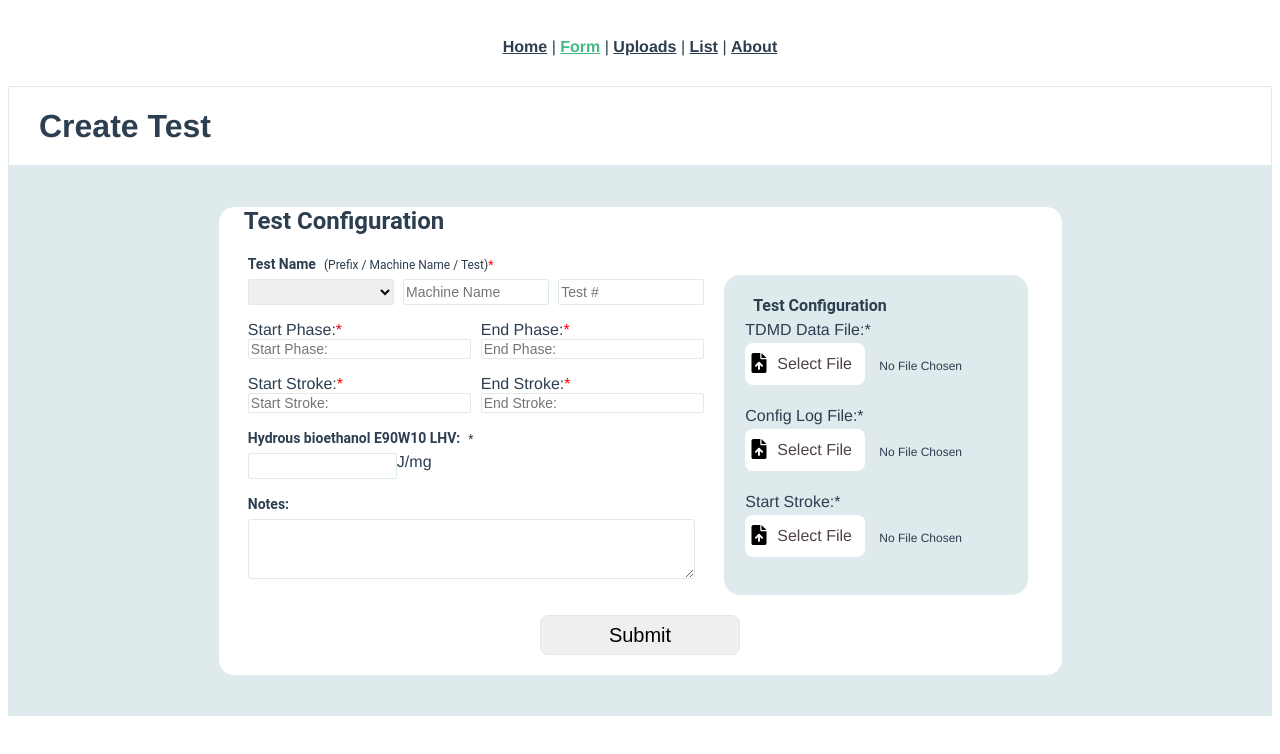
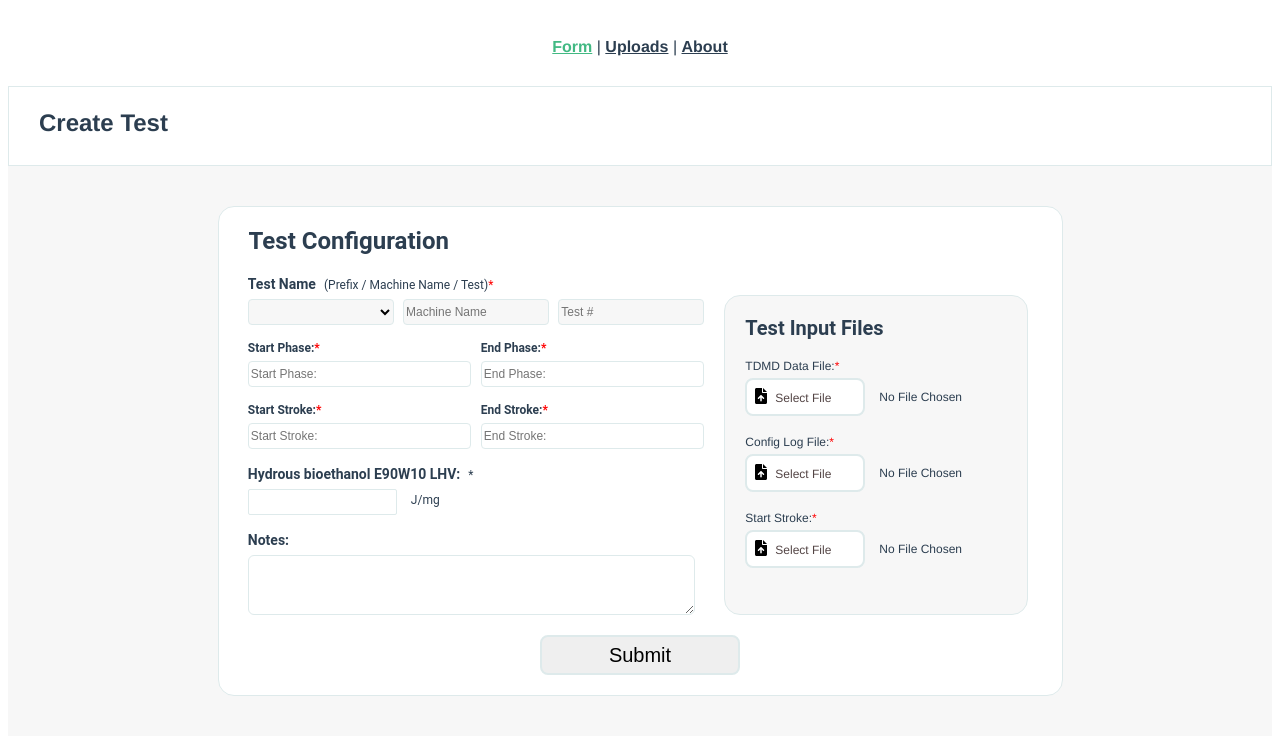
Before and after one commit to HectorVurchio/vuejsdemo, a Vue app: page /form in a window 1280 px wide. Shown: the top 754 px of the page. Built offline with nearby package versions, Linux system fonts and the light colour scheme.

Commit message:
fixing some css

```diff
--- a/src/App.vue
+++ b/src/App.vue
@@ -1,7 +1,7 @@
 <template>
   <FlashMessage />
   <nav>
-    <router-link to="/">Home</router-link> |
+    <!--<router-link to="/">Home</router-link> | -->
     <router-link :to="{ name: 'form' }">Form</router-link> |
     <router-link
       :to="{
@@ -12,7 +12,7 @@
       >Uploads</router-link
     >
     |
-    <router-link
+    <!--<router-link
       :to="{
         name: 'list',
         params: { id: 'events' },
@@ -20,7 +20,7 @@
       }"
       >List</router-link
     >
-    |
+    |-->
     <router-link :to="{ name: 'about' }">About</router-link>
   </nav>
   <router-view />
--- a/src/components/BaseInput.vue
+++ b/src/components/BaseInput.vue
@@ -13,17 +13,27 @@ export default {
 </script>
 <style scoped>
 input {
-  font-size: 14px;
+  height: 26px;
+  font-size: 12px;
   border: 1px solid #deeaeb;
-  border-radius: 2px;
+  border-radius: 4px;
   box-sizing: border-box;
+  margin-top: 6px;
+}
+label {
+  font-family: "Roboto";
+  font-size: 12px;
+  font-weight: bold;
 }
 label span:last-child {
   color: red;
 }
 @media only screen and (min-width: 640px) and (max-width: 870px) {
   input {
-    font-size: 12px;
+    font-size: 10px;
+  }
+  label {
+    font-size: 10px;
   }
 }
 </style>
--- a/src/components/ExcelFiles.vue
+++ b/src/components/ExcelFiles.vue
@@ -95,6 +95,7 @@ export default {
       const txtarea = document.getElementsByTagName("textarea");
       txt = document.createTextNode(objDB["note"]);
       txtarea[0].appendChild(txt);
+      contone.firstChild.click();
     },
     winunload() {
       const date = document.getElementsByClassName("date");
--- a/src/components/HeadBar.vue
+++ b/src/components/HeadBar.vue
@@ -13,6 +13,10 @@ export default {
 </script>
 
 <style scoped>
+h1 {
+  font-size: 24px;
+  margin-top: 22px;
+}
 .headbar {
   height: 80px;
   background-color: white;
--- a/src/components/RowFirst.vue
+++ b/src/components/RowFirst.vue
@@ -83,20 +83,13 @@ select {
   width: 32%;
   margin-left: 2%;
   height: 26px;
-  font-size: 14px;
+  font-size: 12px;
   border: 1px solid #deeaeb;
-  border-radius: 2px;
+  border-radius: 4px;
   box-sizing: border-box;
+  background-color: #f7f7f7;
 }
-.hor-col-2 textarea {
-  width: 96%;
-  margin-left: 2%;
-  height: 60px;
-  font-size: 16px;
-  border: 1px solid #deeaeb;
-  border-radius: 3px;
-  box-sizing: border-box;
-}
+
 label span:last-child {
   color: red;
 }
@@ -110,12 +103,8 @@ label span:last-child {
   .hor-col-2 > input,
   select {
     width: 28%;
-    height: 22px;
-    font-size: 12px;
+    /*height: 22px;*/
+    font-size: 10px;
   }
 }
-.hor-col-2 textarea {
-  width: 88%;
-  font-size: 12px;
-}
 </style>
--- a/src/components/RowFourth.vue
+++ b/src/components/RowFourth.vue
@@ -42,17 +42,24 @@ export default {
   margin-left: 2%;
   font-weight: bold;
   font-size: 14px;
+  font-family: "Roboto";
 }
 .hor-col-2 {
   display: flex;
 }
-
+.hor-col-2 label {
+  font-family: "Roboto";
+  font-size: 12px;
+  margin-left: 14px;
+  padding-top: 4px;
+}
 .hor-col-2 > input,
 select {
   width: 32%;
   margin-left: 2%;
   height: 26px;
-  font-size: 14px;
+  font-size: 12px;
+  font-family: "Roboto";
   border: 1px solid #deeaeb;
   border-radius: 2px;
   box-sizing: border-box;
@@ -61,11 +68,13 @@ select {
   width: 96%;
   margin-left: 2%;
   height: 60px;
-  font-size: 16px;
+  font-size: 14px;
+  font-family: "Roboto";
   border: 1px solid #deeaeb;
-  border-radius: 3px;
+  border-radius: 6px;
   box-sizing: border-box;
 }
+
 @media only screen and (min-width: 640px) and (max-width: 870px) {
   .hor-col-1 label {
     font-size: 10px;
--- a/src/components/RowSixth.vue
+++ b/src/components/RowSixth.vue
@@ -18,7 +18,6 @@
       @change="handleChange"
       style="display: none; width: 1px"
     />
-    <!--<input type="button" :id="`${fileid}-b`" value="read" @click="readFile" />-->
   </div>
 </template>
 <script>
@@ -60,19 +59,6 @@ export default {
         element.removeAttribute("type");
         element.setAttribute("type", "file");
       }
-      /* readFile(event) {
-      const elm = event.target;
-      const fs = document.getElementById(`${elm.id.split("-")[0]}`);
-      const file = fs.files[0];
-      const reader = new FileReader();
-      reader.readAsText(file);
-      reader.onload = function (evt) {
-        console.log(evt.target.result);
-      };
-      reader.onerror = function (evt) {
-        console.log(evt);
-        console.log("error reading file");
-      };*/
     },
   },
 };
@@ -80,6 +66,7 @@ export default {
 <style scoped>
 .form-row-3 {
   display: flex;
+  margin-top: 16px;
   margin-bottom: 16px;
 }
 .form-row-3 .file-selected {
@@ -94,10 +81,18 @@ export default {
 .ver-col-3 {
   width: 120px;
 }
+.ver-col-3 label {
+  font-size: 12px;
+}
+.ver-col-3 label span {
+  color: red;
+}
+
 .ver-col-3 .btn-img-1 {
   position: relative;
   margin-top: 4px;
-  padding: 12px;
+  padding: 8px;
+  border: 2px solid #deeaeb;
   border-radius: 8px;
   box-sizing: border-box;
   background-color: white;
@@ -110,14 +105,14 @@ export default {
 
 .ver-col-3 .btn-img-1 img {
   position: absolute;
-  top: 4px;
   left: 4px;
   width: 20px;
-  height: 20px;
+  height: 16px;
 }
 
 .ver-col-3 .btn-img-1 a {
   margin-left: 20px;
+  font-size: 12px;
   text-decoration: none;
   color: #534444;
 }
@@ -140,12 +135,12 @@ export default {
     border-radius: 6px;
   }
   .ver-col-3 .btn-img-1 img {
-    top: 2px;
     left: 4px;
     width: 14px;
     height: 14px;
   }
   .ver-col-3 .btn-img-1 a {
+    margin-left: 16px;
     font-size: 10px;
   }
   .ver-col-3 .btn-img-1 {
--- a/src/components/SubmitButton.vue
+++ b/src/components/SubmitButton.vue
@@ -84,7 +84,7 @@ export default {
   height: 40px;
   width: 200px;
   font-size: 20px;
-  border: 1px solid #deeaeb;
+  border: 2px solid #deeaeb;
   border-radius: 8px;
   box-sizing: border-box 0px;
   cursor: pointer;
--- a/src/router/index.js
+++ b/src/router/index.js
@@ -1,5 +1,5 @@
 import { createRouter, createWebHistory } from "vue-router";
-import HomeView from "../views/HomeView.vue";
+//import HomeView from "../views/HomeView.vue";
 import FormView from "../views/FormView.vue";
 import ListView from "../views/ListView.vue";
 import UploadView from "../views/UploadView.vue";
@@ -12,7 +12,8 @@ const routes = [
   {
     path: "/",
     name: "home",
-    component: HomeView,
+    //component: HomeView,
+    component: NotFound,
   },
   {
     path: "/about",
--- a/src/views/FormView.vue
+++ b/src/views/FormView.vue
@@ -12,7 +12,7 @@
           <RowFourth />
         </div>
         <div class="test-input-files">
-          <label class="form-label-2">Test Configuration</label>
+          <label class="form-label-2">Test Input Files</label>
           <RowSixth label="TDMD&nbsp;Data&nbsp;File:" fileid="file1" />
           <RowSixth label="Config&nbsp;Log&nbsp;File:" fileid="file2" />
           <RowSixth label="Start&nbsp;Stroke:" fileid="file3" />
@@ -49,18 +49,19 @@ export default {
 .outer {
   width: 100%;
   padding-top: 40px;
-  background-color: #deeaeb;
+  background-color: #f7f7f7;
   padding-bottom: 40px;
 }
 form {
   width: 845px;
-  height: 470px;
+  height: 490px;
   margin: auto;
   background-color: white;
   border: 1px solid #deeaeb;
   border-radius: 16px;
   box-sizing: border-box;
   text-align: left;
+  padding-top: 20px;
 }
 
 .container {
@@ -79,19 +80,11 @@ form {
 
 .form-label-1 {
   width: 100%;
-  padding: 3%;
-  font-weight: bold;
-  font-size: 20px;
-  font-family: "Roboto";
-  margin-bottom: 12px;
-}
-
-.form-label-1 {
-  width: 100%;
   font-weight: bold;
   font-size: 24px;
   font-family: "Roboto";
   margin-bottom: 12px;
+  margin-left: 30px;
 }
 
 .test-input-files {
@@ -99,7 +92,7 @@ form {
   height: 320px;
   margin-top: 40px;
   padding: 20px;
-  background-color: #deeaeb;
+  background-color: #f7f7f7;
   border: 1px solid #deeaeb;
   border-radius: 16px;
   box-sizing: border-box;
@@ -107,16 +100,12 @@ form {
 
 .form-label-2 {
   width: 100%;
-  padding: 3%;
   font-weight: bold;
-  font-size: 16px;
+  font-size: 20px;
   font-family: "Roboto";
   margin-bottom: 12px;
 }
 
-.test-input-files :first-child {
-  margin-top: 6px;
-}
 @media only screen and (min-width: 640px) and (max-width: 870px) {
   form {
     width: 600px;
@@ -149,7 +138,7 @@ form {
 @media only screen and (min-width: 340px) and (max-width: 429px) {
   form {
     width: 300px;
-    height: 820px;
+    height: 860px;
   }
   .container {
     flex-direction: column;
--- a/src/views/UploadView.vue
+++ b/src/views/UploadView.vue
@@ -146,6 +146,7 @@ table {
 .pagination {
   display: flex;
   width: 290px;
+  margin-top: 40px;
 }
 .pagination a {
   flex: 1;
@@ -154,9 +155,15 @@ table {
 }
 #page-prev {
   text-align: left;
+  font-size: 22px;
+  padding: 16px;
+  font-weight: bold;
 }
 #page-next {
   text-align: right;
+  font-size: 22px;
+  padding: 16px;
+  font-weight: bold;
 }
 @media only screen and (max-width: 590px) {
   .upfiles {
```
